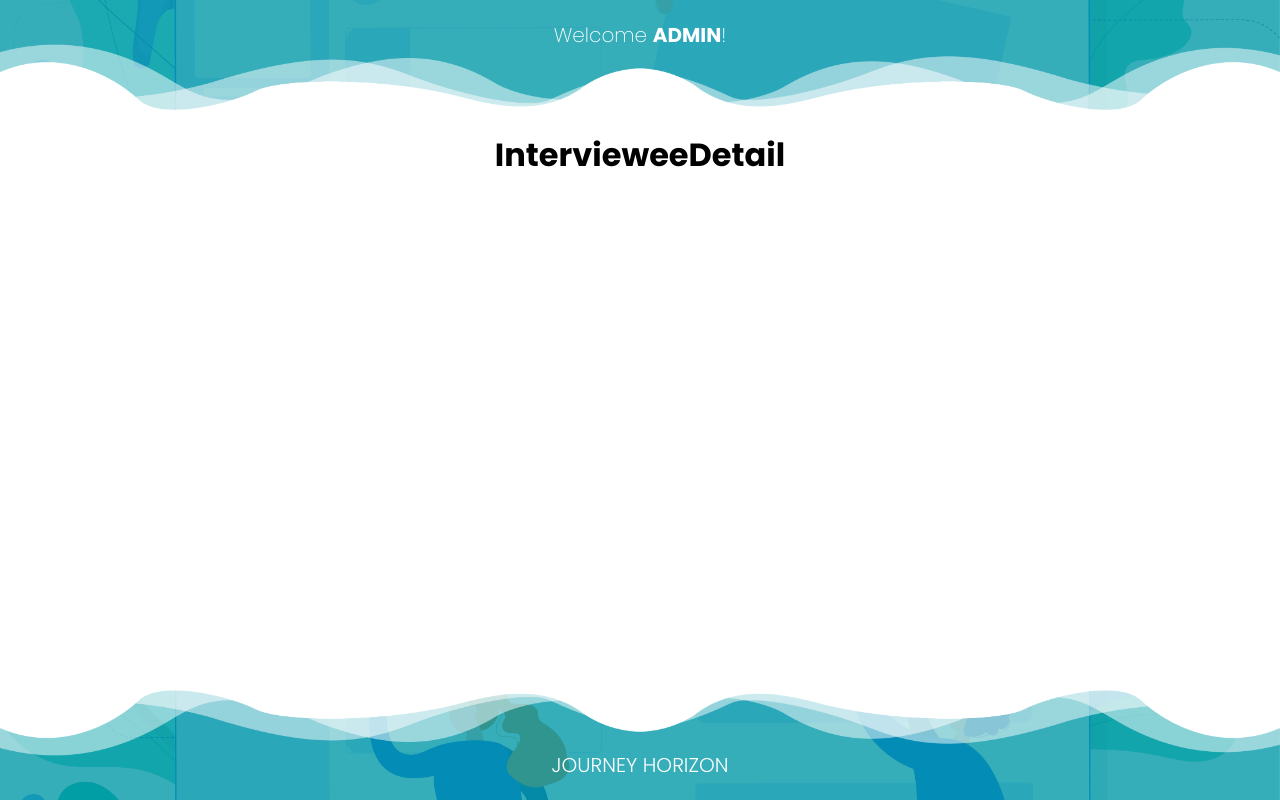
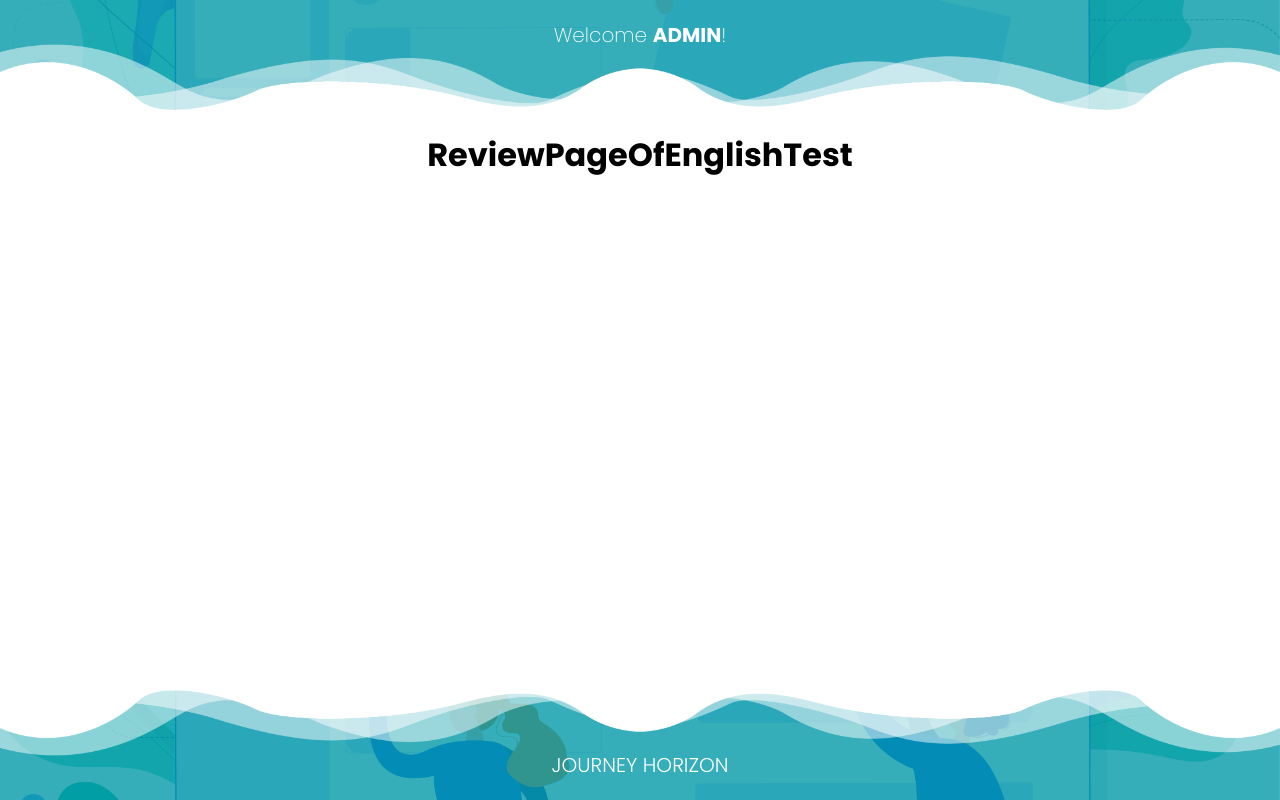
Before and after one commit to journeyhorizon/jh_interview_testing_tool, a React (Create React App) app: page /admin/interviewee/1/englishtest in a window 1280 px wide. Built offline with nearby package versions, Linux system fonts and the light colour scheme.

Commit message:
Modify (refactor): comments, styles, routes

```diff
--- a/src/components/AdminPage/AdminPage.js
+++ b/src/components/AdminPage/AdminPage.js
@@ -2,6 +2,7 @@ import React from "react";
 import { Switch, Route, Redirect } from "react-router-dom";
 import * as css from "./AdminPage.module.scss";
 
+// Components
 import Header from "../common/Header/Header";
 import Footer from "../common/Footer/Footer";
 import Login from "./Login/Login";
@@ -21,7 +22,7 @@ class AdminPage extends React.Component {
             <Route exact path="/admin" component={Login} />
             <Route exact path="/admin/dashboard" component={Dashboard} />
             <Route exact path="/admin/intervieweelist" component={IntervieweeList} />
-            <Route path="/admin/interviewee/:fullname" component={IntervieweeDetail} />
+            <Route exact path="/admin/interviewee/:fullname" component={IntervieweeDetail} />
             <Route path="/admin/interviewee/:fullname/logictest" component={ReviewPageOfLogicTest} />
             <Route path="/admin/interviewee/:fullname/englishtest" component={ReviewPageOfEnglishTest} />
             <Redirect to="/adminnotfound" />
--- a/src/components/AdminPage/AdminPage.module.scss
+++ b/src/components/AdminPage/AdminPage.module.scss
@@ -9,7 +9,7 @@ $extraLarge: 1600px;
   justify-content: flex-start;
   align-items: center;
   flex-grow: 1;
-  margin: 5px 0;
+  margin: 5px 10px;
 
   @media only screen and (min-width: $medium) {
     margin: 20px 0;
--- a/src/components/AdminPage/Dashboard/Dashboard.js
+++ b/src/components/AdminPage/Dashboard/Dashboard.js
@@ -2,9 +2,11 @@ import React from "react";
 import { Link } from "react-router-dom";
 import * as css from "./Dashboard.module.scss"
 
+// Assets
 import intervieweeList from "../../../assets/icons/interviewee-list.png";
 import logout from "../../../assets/icons/logout.png";
 
+// ALIAS
 const CATEGORY_INTERVIEWEE_LIST = "INTERVIEWEE LIST";
 const CATEGORY_LOGOUT = "LOGOUT";
 
--- a/src/components/AdminPage/Dashboard/Dashboard.module.scss
+++ b/src/components/AdminPage/Dashboard/Dashboard.module.scss
@@ -30,6 +30,7 @@ $descriptionColor: rgb(185, 185, 185);
   margin: 15px;
   background-color: $mainColor;
   border-radius: 5px;
+  opacity: 0.8;
 
   @media only screen and (min-width: $small) {
     width: 200px;
--- a/src/components/AdminPage/IntervieweeDetail/IntervieweeDetail.js
+++ b/src/components/AdminPage/IntervieweeDetail/IntervieweeDetail.js
@@ -1,6 +1,11 @@
 import React from 'react';
 
 class IntervieweeDetail extends React.Component {
+
+  componentDidMount() {
+    !sessionStorage.getItem("admin") && this.props.history.push("/admin");
+  }
+
   render() {
     return (
       <h1>IntervieweeDetail</h1>
--- a/src/components/AdminPage/Login/Login.js
+++ b/src/components/AdminPage/Login/Login.js
@@ -1,10 +1,12 @@
 import React from "react";
 import * as css from "./Login.module.scss";
 
+// Assets
 import logoColor from "../../../assets/logo-color.png";
 import eye from "../../../assets/icons/eye.png";
 import eyeSlash from "../../../assets/icons/eye-slash.png";
 
+// ALIAS
 const NOTIFICATION_FOR_LACK_OF_INFORMATION = "Please enter both username and password";
 const NOTIFICATION_FOR_INCORRECT_INFORMATION = "Username or password is incorrect";
 
--- a/src/components/App.js
+++ b/src/components/App.js
@@ -1,6 +1,7 @@
 import React from "react";
 import { Switch, Route } from "react-router-dom";
 
+// Component
 import HomePage from "./HomePage/HomePage";
 import AdminPage from "./AdminPage/AdminPage";
 import NotFoundPage from "./NotFoundPage/NotFoundPage";
--- a/src/components/NotFoundPage/NotFoundPage.js
+++ b/src/components/NotFoundPage/NotFoundPage.js
@@ -2,9 +2,11 @@ import React from "react";
 import { Link } from "react-router-dom";
 import * as css from "./NotFoundPage.module.scss";
 
+// Component
 import Header from "../common/Header/Header";
 import Footer from "../common/Footer/Footer";
 
+// Assets
 import notFoundImage from "../../assets/notFoundImage.png";
 
 class NotFoundPage extends React.Component {
```
Also changed, not shown: src/assets/icons/review.png (added).
